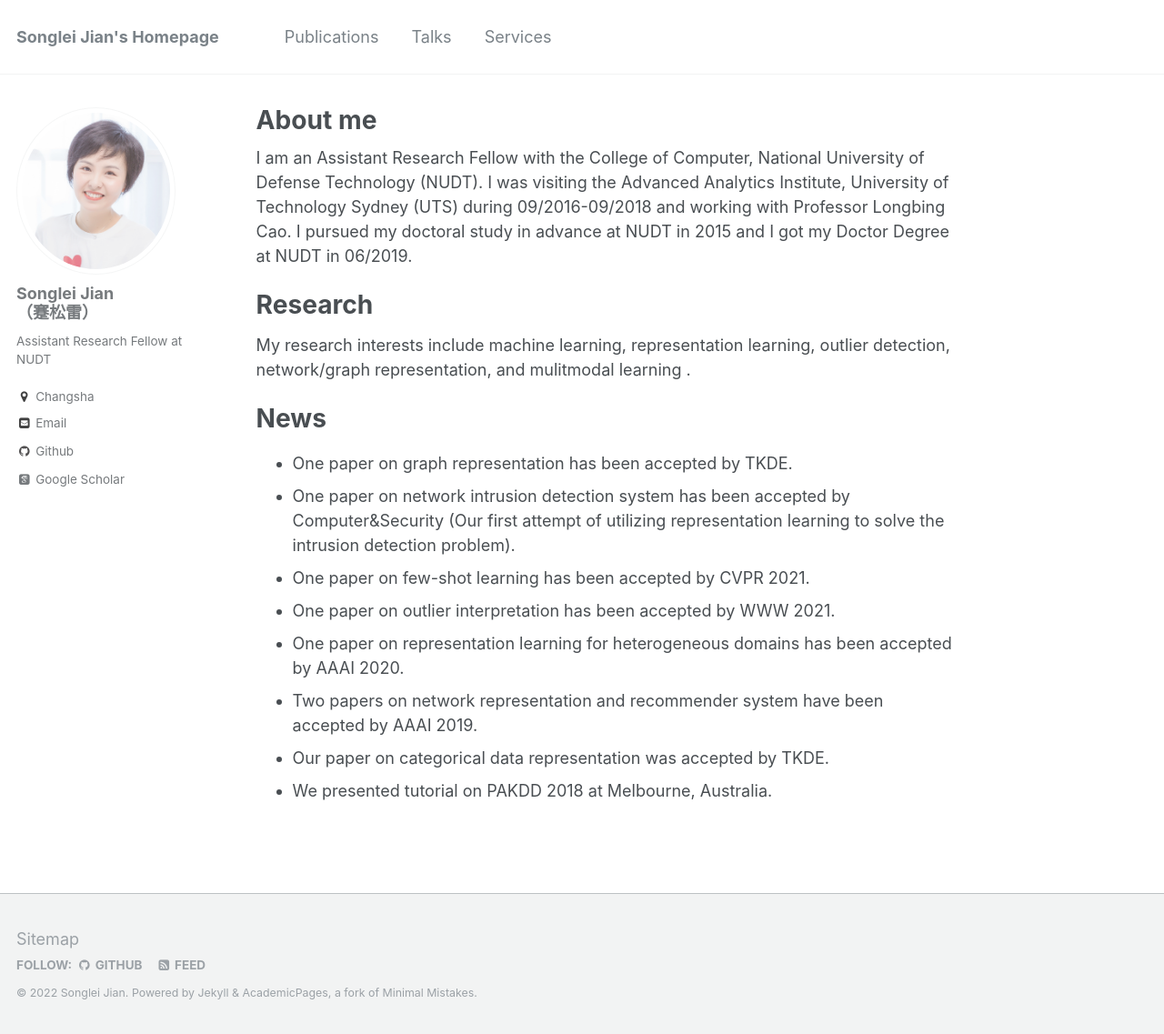
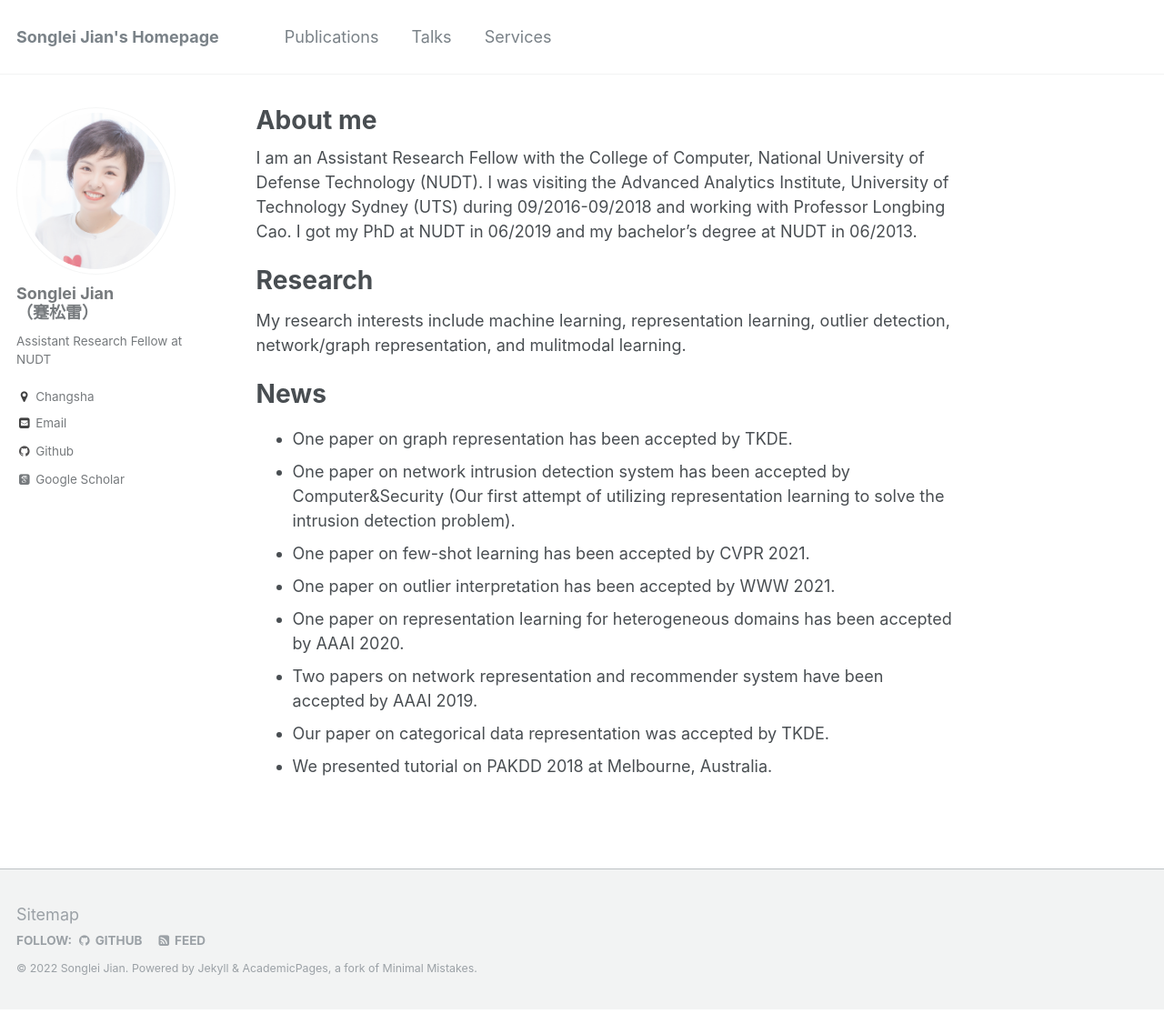
Before and after one commit to jiansonglei/jiansonglei.github.io, a Jekyll site: the page built from _pages/about.md, in a window 1280 px wide and 1137 px high. Shown: the whole window at 91% size. Built offline with Jekyll 4.4.1, drawn with Linux system fonts in a browser that asks for light colours; some web fonts are replaced; a script that is not in the unit is left out.

Commit message:
Update about.md

```diff
--- a/_pages/about.md
+++ b/_pages/about.md
@@ -8,12 +8,12 @@ redirect_from:
   - /about.html
 ---
 
-I am an Assistant Research Fellow with the College of Computer, National University of Defense Technology (NUDT). I was visiting the Advanced Analytics Institute, University of Technology Sydney (UTS) during 09/2016-09/2018 and working with Professor Longbing Cao. I pursued my doctoral study in advance at NUDT in 2015 and I got my Doctor Degree at NUDT in 06/2019.
+I am an Assistant Research Fellow with the College of Computer, National University of Defense Technology (NUDT). I was visiting the Advanced Analytics Institute, University of Technology Sydney (UTS) during 09/2016-09/2018 and working with Professor Longbing Cao. I got my PhD at NUDT in 06/2019 and my bachelor's degree at NUDT in 06/2013.
 
 Research
 ========
 
-My research interests include machine learning, representation learning, outlier detection, network/graph representation,  and mulitmodal learning .
+My research interests include machine learning, representation learning, outlier detection, network/graph representation,  and mulitmodal learning.
 
 News
 =======
```
